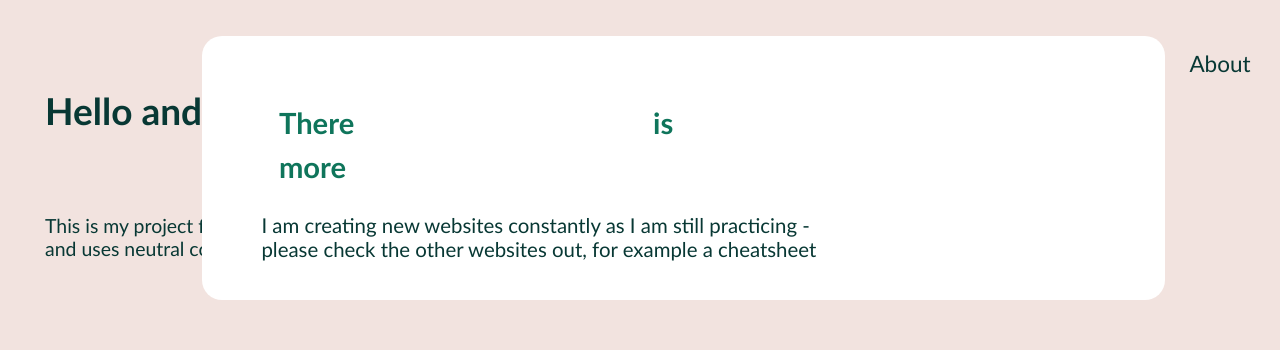
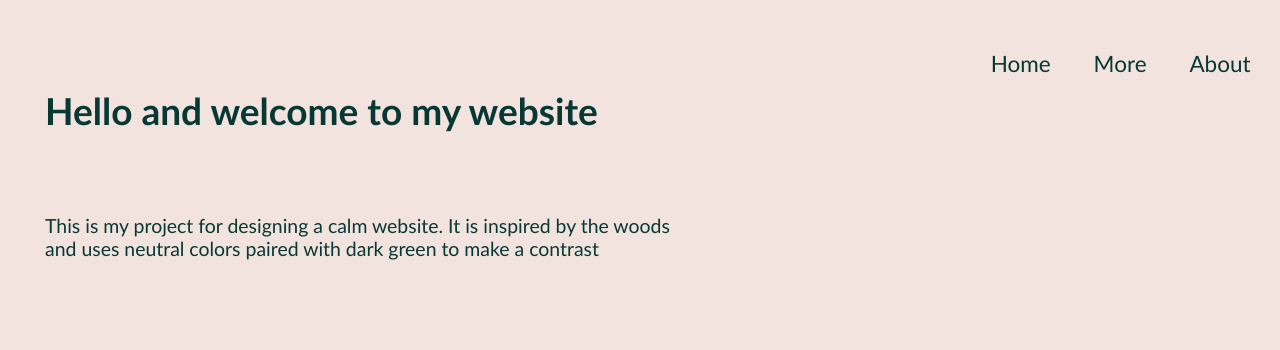
Before and after one commit to AnastasiaSchmalz/CalmWebsiteStyle, a plain HTML site: page index.html in a window 1280 px wide. Shown: the top 350 px of the page. Drawn offline with Linux system fonts and the light colour scheme.

Commit message:
Update style.css

```diff
--- a/style.css
+++ b/style.css
@@ -36,13 +36,14 @@ h2 {
   width: 50%;
   display: inline-block;
 }
+
 .article1 {
   position: absolute;
-  margin-left: 4em;
   padding: 1em;
+  width: 30%;
+  transform: translate(20%, 90%);
   z-index: 2;
-  width: 50em;
-  bottom: 500px;
+  top: 90%;
   left: 10%;
 }
 
@@ -67,7 +68,7 @@ h2 {
   margin-right: 0;
   margin-top: 1em;
   float: right;
-  width: 40%;
+  width: 50%;
   height: auto;
   z-index: 1;
   display: inline;
```
